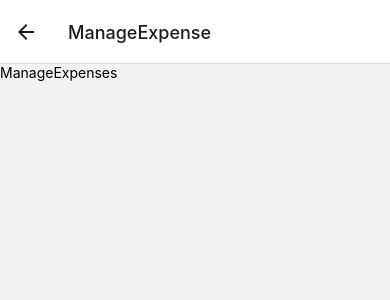
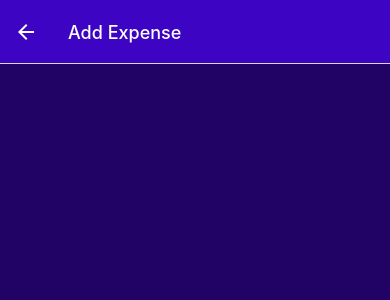
Before and after one commit to lima8002/TrackExpense, a React Native app: screen /ManageExpense in a window 390 px wide. Shown: the top 300 px of the page. Built offline with nearby package versions, Linux system fonts and the light colour scheme.

Commit message:
configuring route and styling

```diff
--- a/App.js
+++ b/App.js
@@ -30,7 +30,7 @@
             color={tintColor}
             size={24}
             onPress={() => {
-              navigation.navigate('ManageExpense')
+              navigation.navigate("ManageExpense");
             }}
           />
         ),
@@ -67,13 +67,22 @@
     <>
       <StatusBar style="auto" />
       <NavigationContainer>
-        <Stack.Navigator>
+        <Stack.Navigator
+          screenOptions={{
+            headerStyle: { backgroundColor: GlobalStyles.colors.primary500 },
+            headerTintColor: "white",
+          }}
+        >
           <Stack.Screen
             name="ExpensesOverview"
             component={ExpensesOverview}
             options={{ headerShown: false }}
           />
-          <Stack.Screen name="ManageExpense" component={ManageExpenses} />
+          <Stack.Screen
+            name="ManageExpense"
+            component={ManageExpenses}
+            options={{ presentation: "modal" }}
+          />
         </Stack.Navigator>
       </NavigationContainer>
     </>
--- a/components/ExpenseOutput/ExpenseItem.js
+++ b/components/ExpenseOutput/ExpenseItem.js
@@ -4,11 +4,13 @@
 import { GlobalStyles } from "../../constants/styles";
 import { getFormattedDate } from "../../util/date";
 
-function ExpenseItem({ description, amount, date }) {
+function ExpenseItem({ id, description, amount, date }) {
   const navigation = useNavigation();
 
   function expensePressHandler() {
-    navigation.navigate("ManageExpense");
+    navigation.navigate("ManageExpense", {
+      expenseId: id
+    });
   }
 
   return (
--- a/screens/ManageExpenses.js
+++ b/screens/ManageExpenses.js
@@ -1,11 +1,48 @@
-import { View, Text } from 'react-native';
+import { useLayoutEffect } from "react";
+import { View, Text, StyleSheet } from "react-native";
+import IconButton from "../components/UI/IconButton";
+import { GlobalStyles } from "../constants/styles";
 
-function ManageExpenses() {
+function ManageExpenses({ route, navigation }) {
+  const editedExpenseId = route.params?.expenseId;
+  const isEditing = !!editedExpenseId;
+
+  useLayoutEffect(() => {
+    navigation.setOptions({
+      title: isEditing ? "Edit Expense" : "Add Expense",
+    });
+  }, [navigation, isEditing]);
+
+  function deleteExpenseHandler() {}
+
   return (
-    <View>
-      <Text>ManageExpenses</Text>
+    <View style={styles.container}>
+      {isEditing && (
+        <View style={styles.deleteContainer}>
+        <IconButton
+          icon="trash"
+          color={GlobalStyles.colors.error500}
+          size={36}
+          onPress={deleteExpenseHandler}
+        />
+        </View>
+      )}
     </View>
-  )
+  );
 }
 
 export default ManageExpenses;
+
+const styles = StyleSheet.create({
+  container:{
+    flex: 1,
+    padding:24,
+    backgroundColor: GlobalStyles.colors.primary800,
+  },
+  deleteContainer: {
+    marginTop:16,
+    paddingTop: 8,
+    borderTopColor: GlobalStyles.colors.primary200,
+    alignItems: "center",
+  },
+});
```
